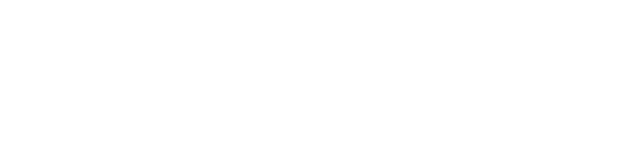
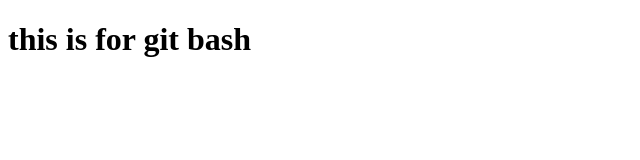
Before and after one commit to Rajputnk11/DSA---Algorithms, a plain HTML site: page index.html in a window 1280 px wide. Shown: the whole page, without its empty margins (0-640 px from the left). Drawn offline with Linux system fonts and the light colour scheme.

Commit message:
update hogya

```diff
--- a/index.html
+++ b/index.html
@@ -9,7 +9,7 @@
 </head>
 
 <body>
-
+    <h1>this is for git bash</h1>
 </body>
 
 </html>
```
